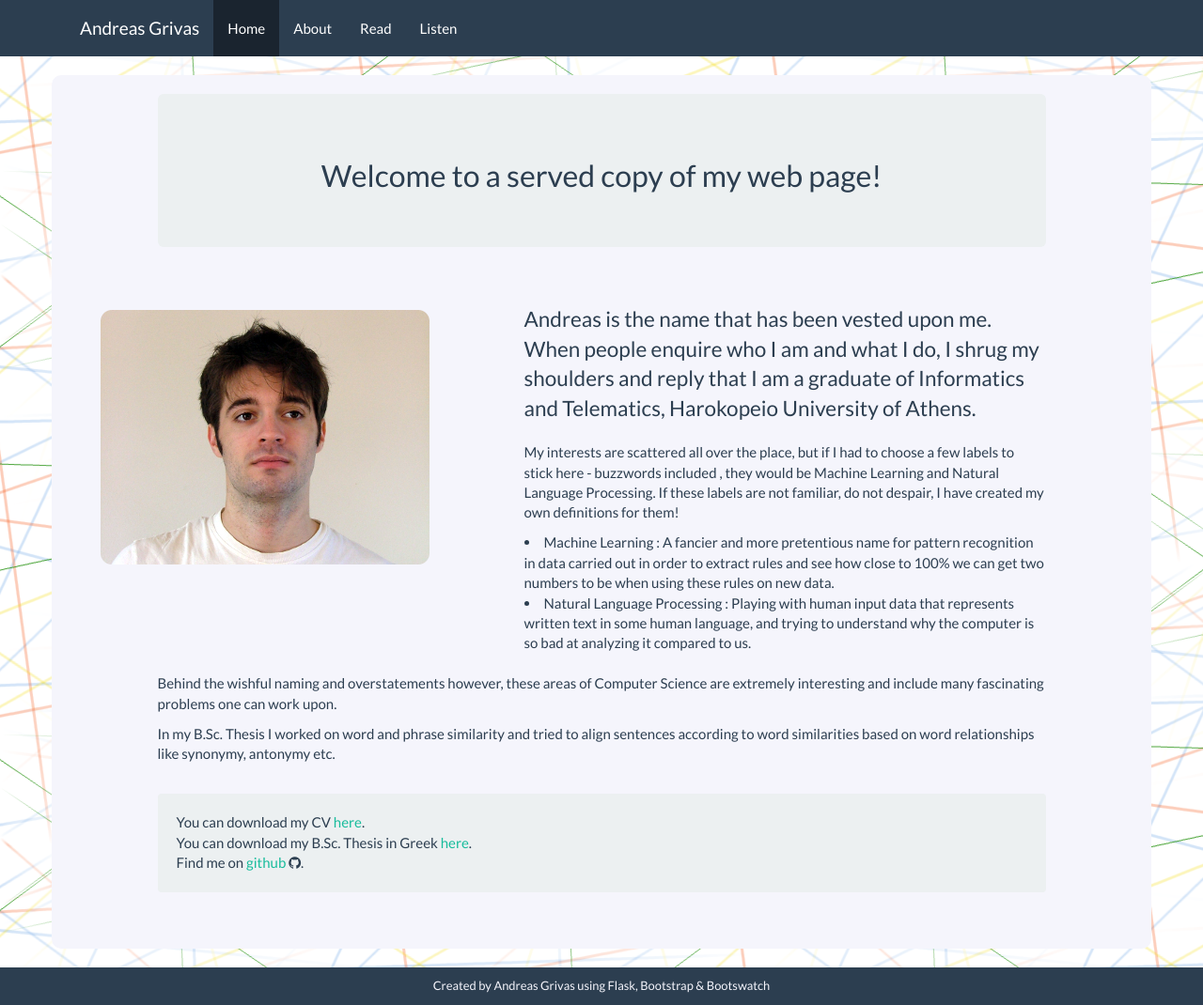
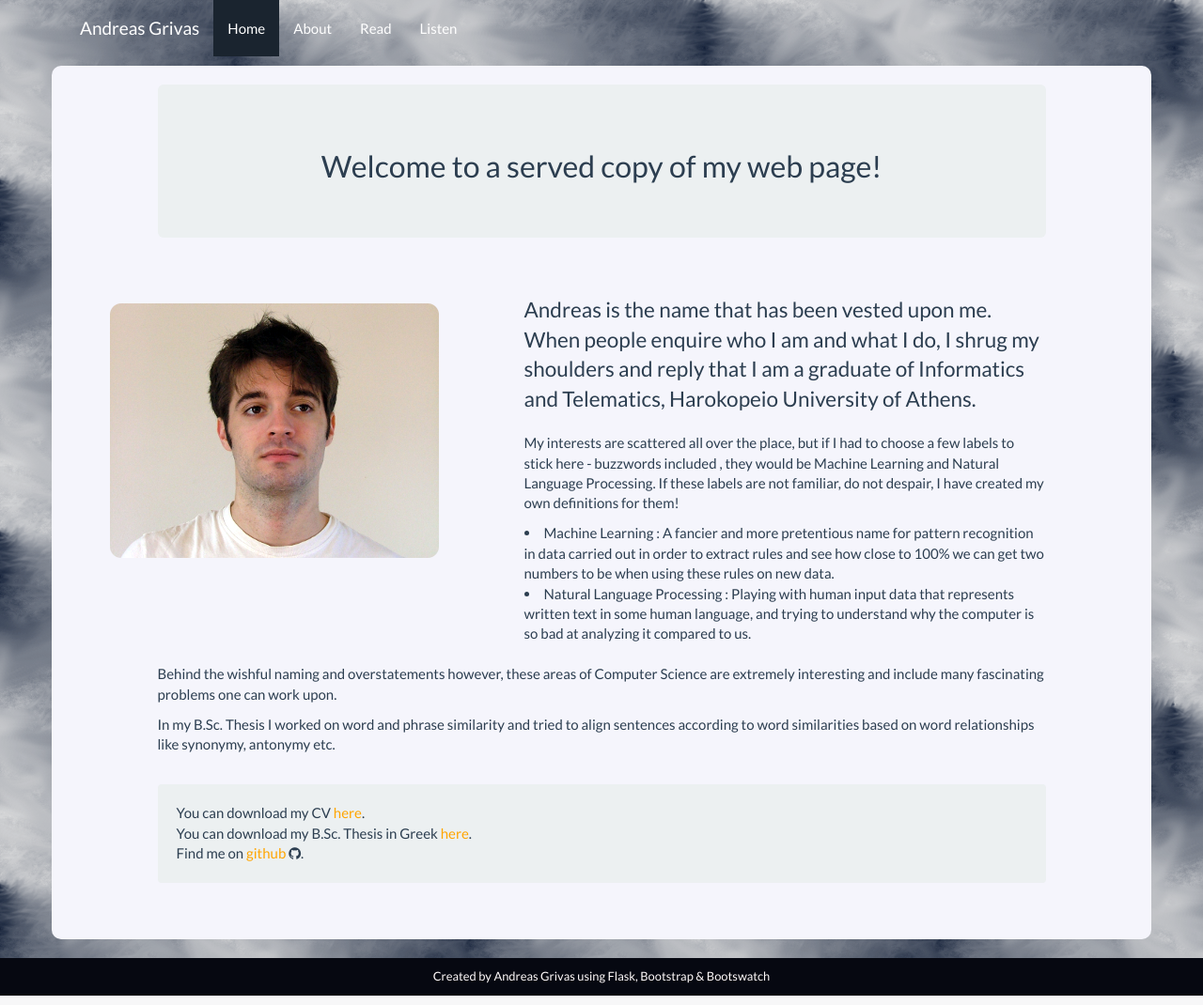
Before and after one commit to andreasgrv/website, a Flask app: page / in a window 1280 px wide. Shown: the whole page at 94% size. Run offline with Flask 2, Linux system fonts and the light colour scheme; parts of the project's set-up code (start-up, migrations or seed data) failed here and were passed over; some libraries are stand-ins or nearby versions.

Commit message:
facelift!

```diff
--- a/static/style.css
+++ b/static/style.css
@@ -4,7 +4,7 @@ html{
 
 body{
 	height:100%;
-	background-image: url("images/lines.png");
+	background-image: url("images/triangles.png");
 	background-repeat:repeat;
 	background-attachment: fixed;
 }
@@ -16,12 +16,26 @@ body{
 	border-radius: 10px;
 	padding-bottom: 40px;
 	padding-top: 20px;
-	margin-top: 20px;
+	margin-top: 10px;
 	margin-bottom: 60px;
 }
 
 .white{
-	color: #f5f5fc;
+	color: snow;
+}
+
+.blue{
+    background: #060811;
+}
+
+.transparent{
+    background: transparent;
+}
+
+.navbar-collapse
+{
+    width: 100%;
+    text-align: center;
 }
 
 .footer{
@@ -29,3 +43,20 @@ body{
 	margin-top:-40px;
 	padding-top:8px;
 }
+
+
+.navbar-collapse > a{
+    color:snow !important;
+}
+
+.well > a{
+    color:orange !important;
+}
+
+.content > a{
+    color:orange !important;
+}
+
+a:hover{
+    color:#1d84f9 !important;
+}
--- a/templates/homepage.html
+++ b/templates/homepage.html
@@ -1,21 +1,5 @@
-{% extends "layout.html" %}
+{% extends "navbar.html" %}
 {% block title %}Home{% endblock %}
-
-{% block navbar %}
-		<div class="navbar-default">
-			<div class="container">
-				<a class="navbar-brand" href="/">Andreas Grivas</a>
-				<div class="collapse navbar-collapse">
-					<ul class="nav navbar-nav">
-						<li class="active"><a href="/">Home</a></li>
-						<li><a href="about">About</a></li>
-						<li><a href="read">Read</a></li>
-						<li><a href="listen">Listen</a></li>
-					</ul>
-				</div><!--/.nav-collapse -->
-			</div>
-		</div>
-{% endblock %}
 
 {% block content %}
 		<div class="container main">
@@ -32,7 +16,7 @@
 			</div>
 			<div class="row">
 				<div class="col-lg-5">
-					<img style="padding:37px" src="{{url_for('.static', filename="images/me.png")}}"></img>
+					<img style="padding-top:40px; padding-left:47px" src="{{url_for('.static', filename="images/me.png")}}"></img>
 				</div>
 				<div class="col-lg-6">
 					<p class="lead"><br>Andreas is the name that has been vested upon me.
--- a/templates/layout.html
+++ b/templates/layout.html
@@ -6,7 +6,7 @@
 {% endblock %}
 
 {% block content %}
-		<div class="footer navbar-default">
+		<div class="footer navbar-default blue">
 			<div class="container text-center white">
 				<small>Created by Andreas Grivas using Flask, Bootstrap & Bootswatch </small>
 			</div>
--- /dev/null
+++ b/templates/navbar.html
@@ -0,0 +1,15 @@
+{% extends "layout.html" %}
+
+{% block navbar %}
+    <div class="navbar-default transparent container">
+        <a class="navbar-brand" href="/">Andreas Grivas</a>
+        <div class="collapse navbar-collapse">
+            <ul class="nav navbar-nav">
+                <li{%if request.path == '/' %} class="active"{% endif %}><a href="/">Home</a></li>
+                <li{%if request.path == '/about' %} class="active" {% endif %}><a href="about">About</a></li>
+                <li{%if request.path == '/read' %} class="active" {% endif %}><a href="read">Read</a></li>
+                <li{%if request.path == '/listen' %} class="active" {% endif %}><a href="listen">Listen</a></li>
+            </ul>
+        </div><!--/.nav-collapse -->
+    </div>
+{% endblock %}
```
Also changed, not shown: templates/about.html (+2 -18 lines), templates/listen.html (+1 -17 lines), templates/read.html (+1 -17 lines), static/images/background.png (deleted), static/images/lines.png (deleted), static/images/lines2.png (deleted), static/images/quantumleap.jpg (deleted), static/images/triangles.png (added).
